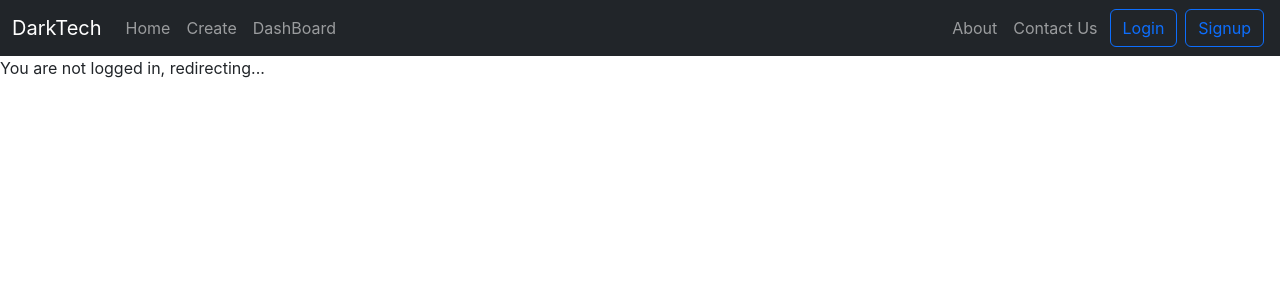
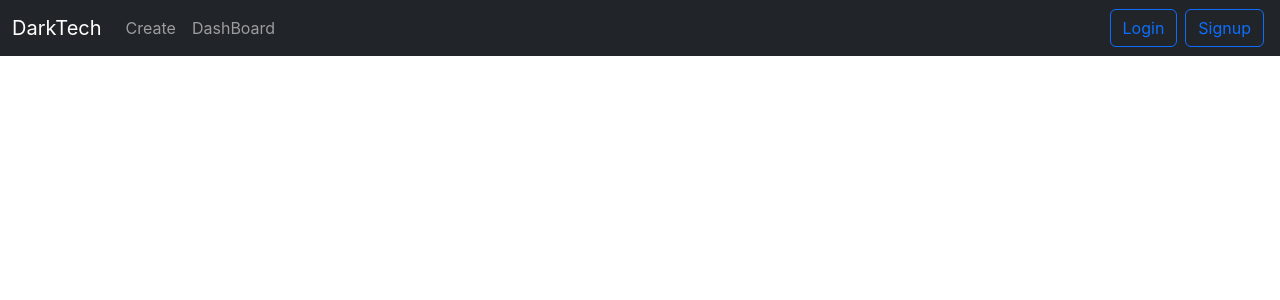
Before and after one commit to C-H-E-T-A-N/editor, a React (Create React App) app: page / in a window 1280 px wide. Shown: the top 300 px of the page. Built offline with nearby package versions, Linux system fonts and the light colour scheme.

Commit message:
Removed Homepage, about and contact

```diff
--- a/src/App.js
+++ b/src/App.js
@@ -1,4 +1,3 @@
-import HomePage from "./components/HomePage";
 import Login from "./components/Login";
 import PrivateRoute from "./utils/PrivateRoute";
 import NavBar from "./components/NavBar";
@@ -13,17 +12,6 @@ import { useState } from "react";
 import NewEditor from "./components/NewEditor";
 
 function App() {
-  // const [id, setId] = useState("");
-  // const [title, setTitle] = useState("");
-  // const [html_content, setHtmlContent] = useState("");
-  // const [css_content, setCssContent] = useState("");
-
-  // const handleValueFromChild = (id, title, html_content, css_content) => {
-  //   setId(id);
-  //   setTitle(title);
-  //   setHtmlContent(html_content);
-  //   setCssContent(css_content);
-  // };
 
   const [selectedPage, setSelectedPage] = useState("");
 
@@ -49,7 +37,6 @@ function App() {
             <Route path="/Signup" element={<SignUp />} />
             <Route path="/Profile" element={<Profile />} />
             <Route path="/PwdChange" element={<PasswordChange />} />
-            <Route path="/" element={<HomePage />} />
             <Route
               path="/Create"
               element={
--- a/src/components/HomePage.js
+++ /dev/null
@@ -1,17 +0,0 @@
-import React, { useContext } from "react";
-import AuthContext from "../context/AuthContext";
-
-const HomePage = () => {
-  const { user } = useContext(AuthContext);
-  return user ? (
-    <div>
-      <p>You are logged in to the homepage!</p>
-    </div>
-  ) : (
-    <div>
-      <p>You are not logged in, redirecting...</p>
-    </div>
-  );
-};
-
-export default HomePage;
--- a/src/components/NavBar.js
+++ b/src/components/NavBar.js
@@ -10,7 +10,7 @@ export default function NavBar() {
     <>
       <nav className="navbar navbar-expand-lg bg-dark navbar-dark">
         <div className="container-fluid">
-          <Link className="navbar-brand" to="/">
+          <Link className="navbar-brand" to="/Create">
             DarkTech
           </Link>
           <button
@@ -26,11 +26,6 @@ export default function NavBar() {
           </button>
           <div className="collapse navbar-collapse" id="navbarSupportedContent">
             <ul className="navbar-nav me-auto mb-2 mb-lg-0">
-              <li className="nav-item">
-                <Link className="nav-link" to="/">
-                  Home
-                </Link>
-              </li>
               <li className="nav-item">
                 <Link className="nav-link" to="/Create">
                 Create
@@ -54,18 +49,6 @@ export default function NavBar() {
                   </Link>
                 </li>
               )}
-            </ul>
-            <ul className="navbar-nav mb-2 mb-lg-0 float-end text-light">
-              <li>
-                <Link className="nav-link" to="/About">
-                  About
-                </Link>
-              </li>
-              <li>
-                <Link className="nav-link" to="/Contact">
-                  Contact Us
-                </Link>
-              </li>
             </ul>
             <div>
               {user ? (
```
